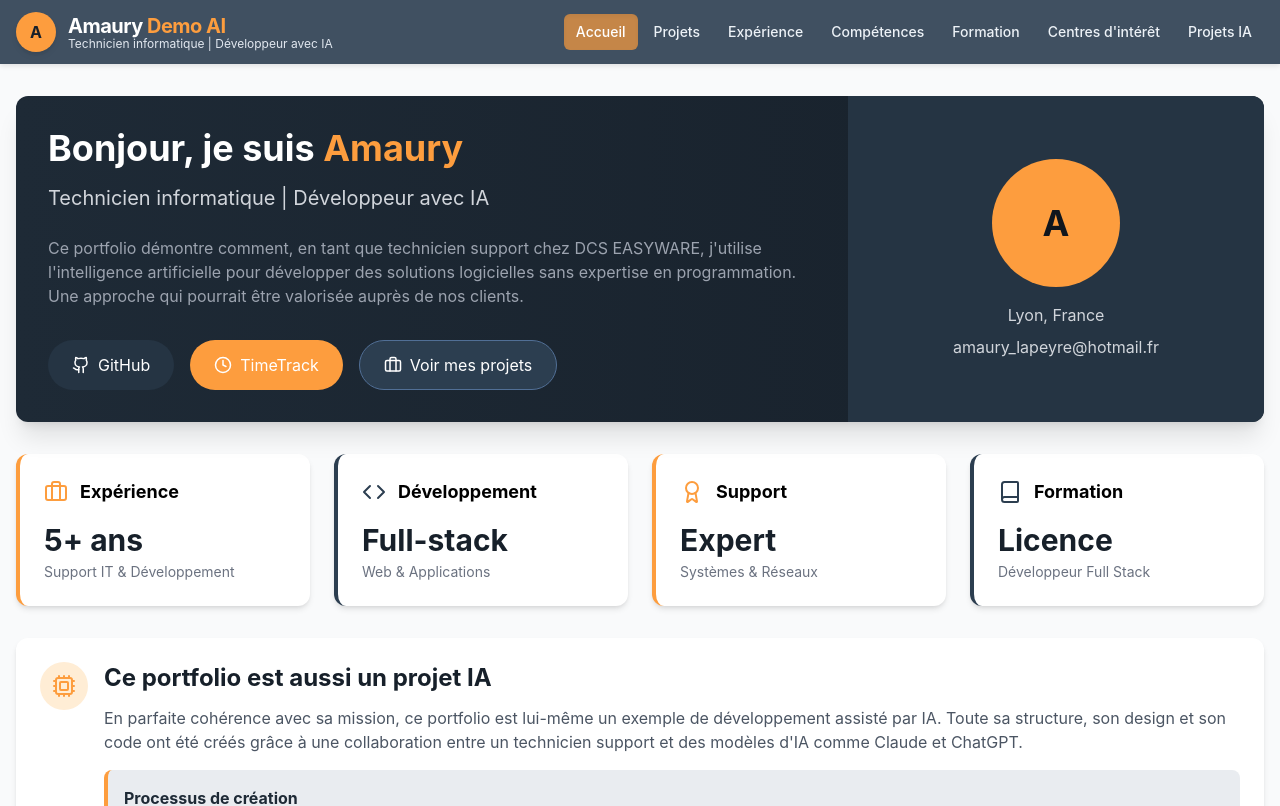
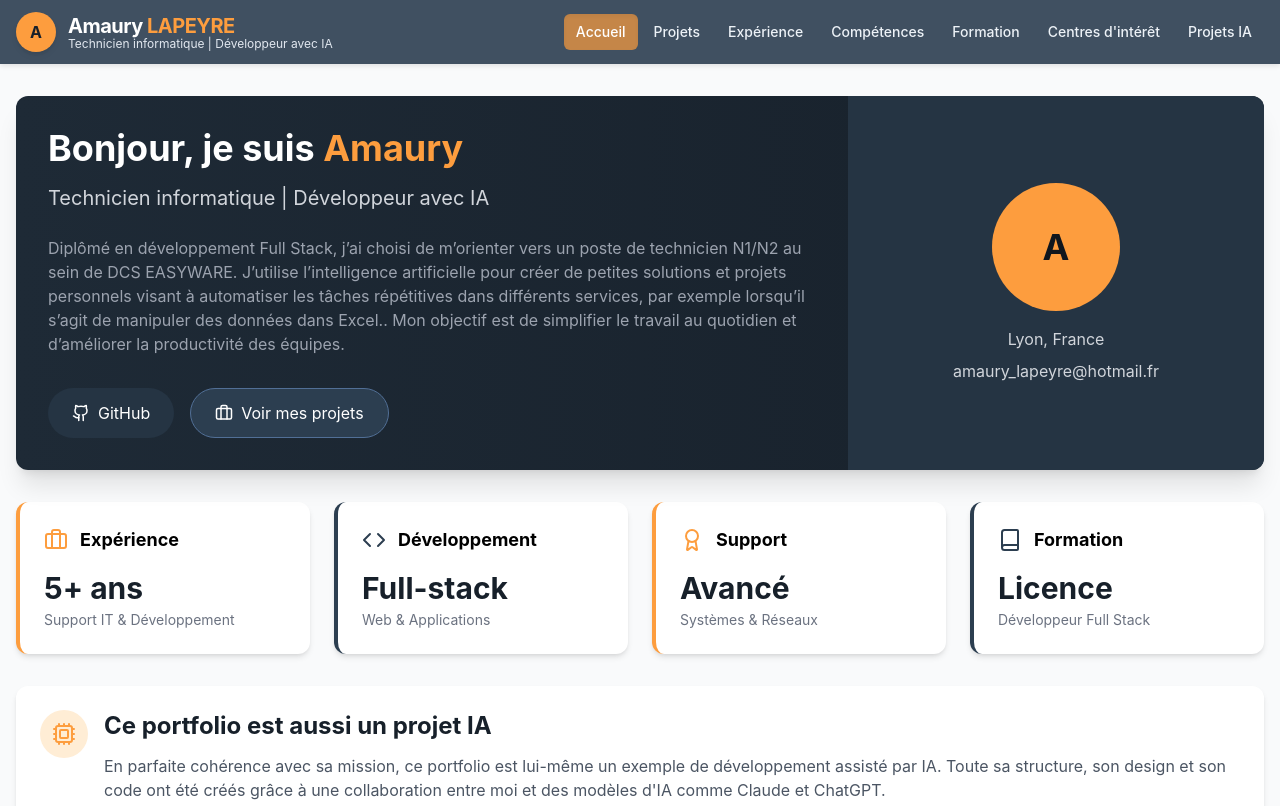
Before and after one commit to AmauryLAPEYRE/portfolio, a React (Create React App) app: page / in a window 1280 px wide. Shown: the top 806 px of the page. Built offline with nearby package versions, Linux system fonts and the light colour scheme.

Commit message:
modifications de certains textes

```diff
--- a/src/components/Footer.js
+++ b/src/components/Footer.js
@@ -8,7 +8,7 @@ const Footer = () => {
       <div className="container mx-auto px-4">
         <div className="flex flex-col md:flex-row justify-between items-center">
           <div className="mb-4 md:mb-0">
-            <p className="text-sm text-gray-300">© 2025 Amaury LAPEYRE - DCS EASYWARE</p>
+            <p className="text-sm text-gray-300">© 2025 Amaury LAPEYRE</p>
           </div>
 
           <div className="flex items-center bg-primary-500/20 rounded-full px-4 py-2 border border-primary-500/30">
--- a/src/components/Navigation.js
+++ b/src/components/Navigation.js
@@ -81,7 +81,7 @@ const Navigation = () => {
               <span
                 className="transition-colors"
                 style={{ color: '#fd9d3e' }}
-              > Demo AI</span>
+              > LAPEYRE</span>
             </h1>
             <p className="text-xs text-neutral-200 -mt-1">{profile.title}</p>
           </div>
--- a/src/data/aiSection.js
+++ b/src/data/aiSection.js
@@ -1,7 +1,7 @@
 // src/data/aiSection.js
 export const aiSection = {
     title: "L'IA comme co-développeur",
-    description: "Ce portfolio démontre comment un technicien support peut utiliser l'intelligence artificielle pour créer des applications professionnelles sans expertise en développement. Cette approche ouvre de nouvelles perspectives pour DCS EASYWARE et ses clients.",
+    description: "Ce portfolio démontre comment l’IA démocratise la création d’applications professionnelles, même sans expertise en développement, et ouvre ainsi de nouvelles opportunités stratégiques.",
     benefits: [
       "Création d'applications utiles sans besoin d'une expertise approfondie en développement",
       "Résolution rapide de problèmes clients grâce à des outils sur mesure",
@@ -32,8 +32,8 @@ export const aiSection = {
       }
     ],
     showcase: {
-      title: "Ce qu'un technicien support peut accomplir avec l'IA",
-      description: "Ces projets démontrent comment un technicien support peut, avec l'assistance de l'IA, développer des solutions qui étaient auparavant uniquement accessibles aux développeurs confirmés :",
+      title: "Ce que l'on peut accomplir avec l'IA",
+      description: "Ces projets illustrent comment, grâce à l’assistance de l’IA, il est possible de concevoir des solutions autrefois réservées aux développeurs confirmés. De la simple idée au projet abouti, l’IA ouvre de nouvelles perspectives pour innover et gagner en efficacité :",
       examples: [
         "Applications web fonctionnelles créées en quelques jours au lieu de semaines",
         "Outils sur mesure répondant à des problématiques clients spécifiques",
--- a/src/pages/AIProjects.js
+++ b/src/pages/AIProjects.js
@@ -344,7 +344,7 @@ const AIProjects = () => {
           <div className="p-8 md:p-12 text-center">
             <h2 className="text-3xl font-bold text-white mb-4">Une nouvelle perspective professionnelle</h2>
             <p className="text-xl text-white text-opacity-90 mb-8 max-w-2xl mx-auto">
-              Cette approche de développement assisté par IA représente une opportunité d'évolution pour les techniciens support, permettant de proposer plus de valeur aux clients et de valoriser le potentiel technique des équipes.
+            Cette approche, accessible à tous, constitue une véritable valeur ajoutée pour toute personne souhaitant concrétiser un projet, que ce soit de manière autonome ou dans un cadre professionnel.
             </p>
 
             <a
--- a/src/pages/Home.js
+++ b/src/pages/Home.js
@@ -69,7 +69,7 @@ const Home = () => {
                 {profile.title}
               </p>
               <p className="text-gray-400 mb-8 animate-on-scroll" id="hero-desc">
-                Ce portfolio démontre comment, en tant que technicien support chez DCS EASYWARE, j'utilise l'intelligence artificielle pour développer des solutions logicielles sans expertise en programmation. Une approche qui pourrait être valorisée auprès de nos clients.
+              Diplômé en développement Full Stack, j’ai choisi de m’orienter vers un poste de technicien N1/N2 au sein de DCS EASYWARE. J’utilise l’intelligence artificielle pour créer de petites solutions et projets personnels visant à automatiser les tâches répétitives dans différents services, par exemple lorsqu’il s’agit de manipuler des données dans Excel.. Mon objectif est de simplifier le travail au quotidien et d’améliorer la productivité des équipes.
               </p>
               <div className="flex flex-wrap gap-4 animate-on-scroll" id="hero-buttons">
                 {profile.links && profile.links.github && (
@@ -81,17 +81,6 @@ const Home = () => {
                   >
                     <Github size={18} />
                     GitHub
-                  </a>
-                )}
-                {profile.links && profile.links.portfolio && (
-                  <a
-                    href={profile.links.portfolio}
-                    target="_blank"
-                    rel="noopener noreferrer"
-                    className="bg-primary-500 hover:bg-primary-600 text-white px-6 py-3 rounded-full inline-flex items-center gap-2 transition-colors"
-                  >
-                    <Clock size={18} />
-                    TimeTrack
                   </a>
                 )}
                 <Link
@@ -157,7 +146,7 @@ const Home = () => {
               <Award size={24} className="text-primary-500 mr-3" />
               <h3 className="font-bold text-lg dark:text-white">Support</h3>
             </div>
-            <p className="text-3xl font-bold text-secondary-800 dark:text-white">Expert</p>
+            <p className="text-3xl font-bold text-secondary-800 dark:text-white">Avancé</p>
             <p className="text-gray-500 dark:text-gray-400 text-sm mt-1">Systèmes & Réseaux</p>
           </div>
 
@@ -183,7 +172,7 @@ const Home = () => {
               </h2>
               <p className="text-gray-600 dark:text-gray-300 mb-4">
                 En parfaite cohérence avec sa mission, ce portfolio est lui-même un exemple de développement assisté par IA.
-                Toute sa structure, son design et son code ont été créés grâce à une collaboration entre un technicien support
+                Toute sa structure, son design et son code ont été créés grâce à une collaboration entre moi
                 et des modèles d'IA comme Claude et ChatGPT.
               </p>
 
@@ -366,7 +355,7 @@ const Home = () => {
           </div>
 
           <p className="text-gray-200 mb-6">
-            Découvrez comment un technicien support peut développer des applications professionnelles avec l'assistance de l'IA, ouvrant de nouvelles perspectives stratégiques pour DCS EASYWARE.
+            Découvrez comment l’IA démocratise la création d’applications professionnelles, même sans expertise en développement, et ouvre ainsi de nouvelles opportunités stratégiques.
           </p>
 
           <Link
```
